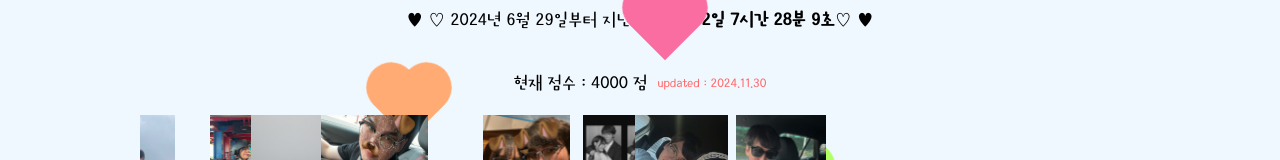
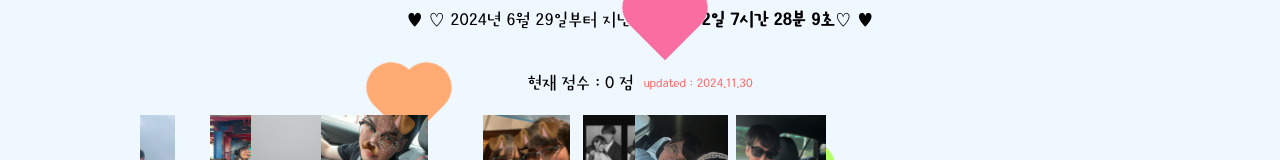
Before and after one commit to ffferncake/countdown-app, a React (Create React App) app: page / in a window 1280 px wide. Shown: the part 400-560 px from the top of the page. Built offline with nearby package versions, Linux system fonts and the light colour scheme.

Commit message:
App.js 업데이트

```diff
--- a/src/App.js
+++ b/src/App.js
@@ -248,7 +248,7 @@ function App() {
         )}
       </div>
       <div className="score-wrap">
-        <p className="score-heading">현재 점수 : 4000 점</p>
+        <p className="score-heading">현재 점수 : 0 점</p>
         <p className="score-date">updated : 2024.11.30</p>
       </div>
       <div className="slider">
```
